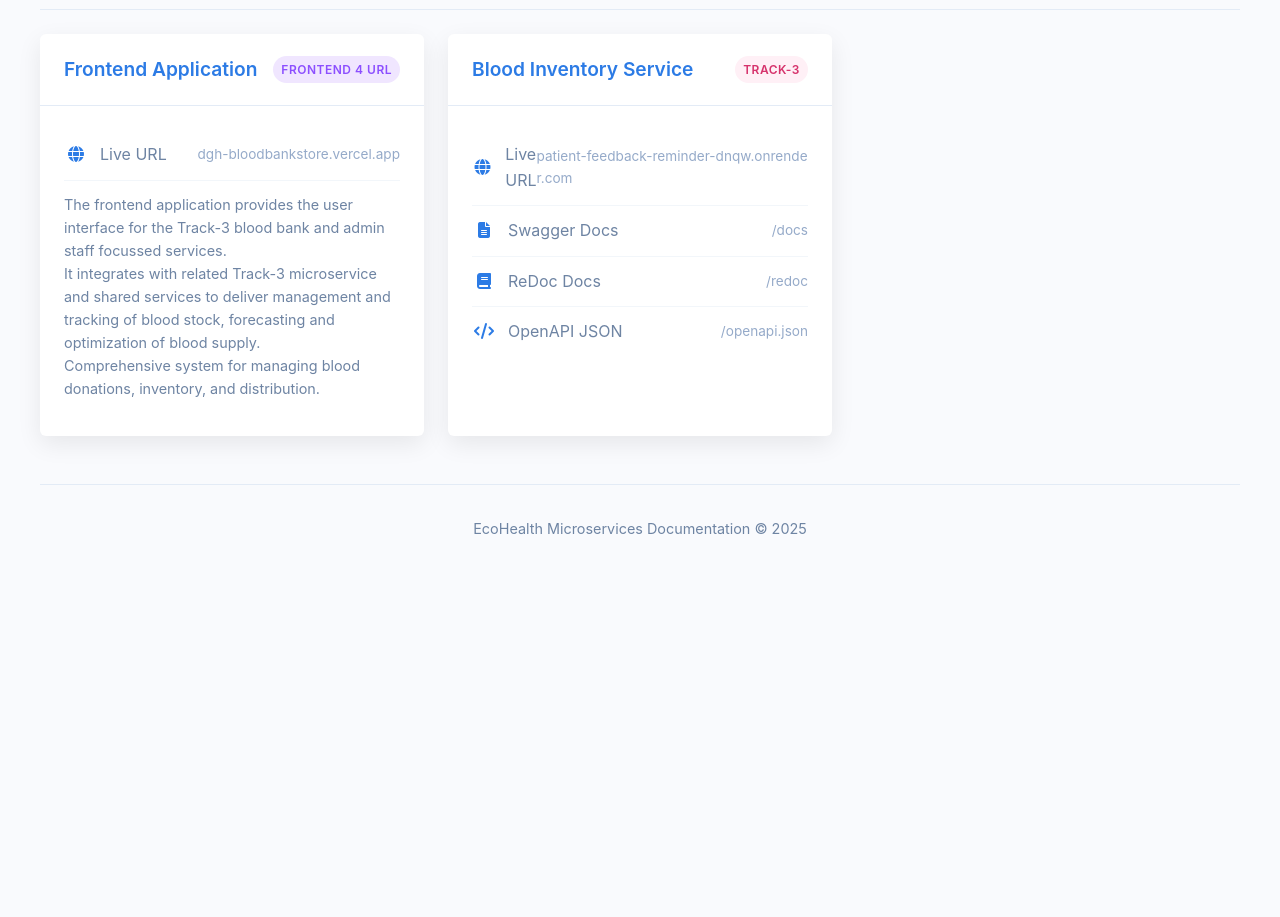
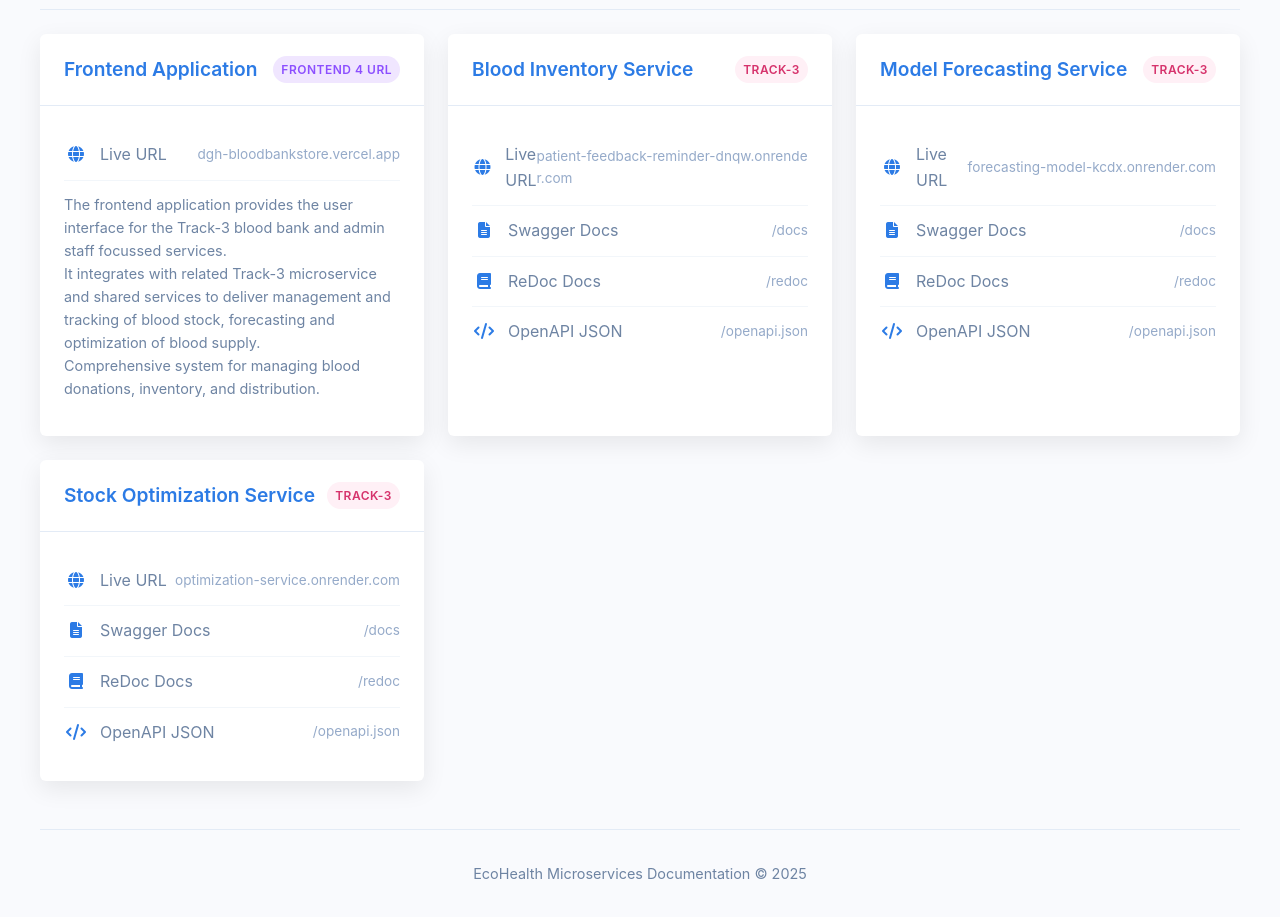
Before and after one commit to tekeufranck681/dgh-microservices, a plain HTML site: page public/index.html in a window 1280 px wide. Shown: the part 2496-3413 px from the top of the page. Before the commit the page ends 3068 px from the top, so only its background shows below. Drawn offline with Linux system fonts and the light colour scheme.

Commit message:
ready to deploy part 3

```diff
--- a/public/index.html
+++ b/public/index.html
@@ -832,6 +832,108 @@
             </div>
           </div>
 
+
+
+
+          <!-- Model Forecasting Service -->
+          <div class="service-card">
+            <div class="card-header">
+              <h3 class="service-name">Model Forecasting Service</h3>
+              <span class="service-tag tag-track3">Track-3</span>
+            </div>
+            <div class="card-body">
+              <a
+                href="https://forecasting-model-kcdx.onrender.com"
+                target="_blank"
+                class="service-link"
+              >
+                <span class="link-icon"><i class="fas fa-globe"></i></span>
+                <span class="link-text">Live URL</span>
+                <span class="link-url"
+                  >forecasting-model-kcdx.onrender.com</span
+                >
+              </a>
+              <a
+                href="https://forecasting-model-kcdx.onrender.com/docs"
+                target="_blank"
+                class="service-link"
+              >
+                <span class="link-icon"><i class="fas fa-file-alt"></i></span>
+                <span class="link-text">Swagger Docs</span>
+                <span class="link-url">/docs</span>
+              </a>
+              <a
+                href="https://forecasting-model-kcdx.onrender.com/redoc"
+                target="_blank"
+                class="service-link"
+              >
+                <span class="link-icon"><i class="fas fa-book"></i></span>
+                <span class="link-text">ReDoc Docs</span>
+                <span class="link-url">/redoc</span>
+              </a>
+              <a
+                href="https://forecasting-model-kcdx.onrender.com/openapi.json"
+                target="_blank"
+                class="service-link"
+              >
+                <span class="link-icon"><i class="fas fa-code"></i></span>
+                <span class="link-text">OpenAPI JSON</span>
+                <span class="link-url">/openapi.json</span>
+              </a>
+            </div>
+          </div>
+
+
+          <!-- Stock Optimization Service -->
+          <div class="service-card">
+            <div class="card-header">
+              <h3 class="service-name">Stock Optimization Service</h3>
+              <span class="service-tag tag-track3">Track-3</span>
+            </div>
+            <div class="card-body">
+              <a
+                href="https://optimization-service.onrender.com"
+                target="_blank"
+                class="service-link"
+              >
+                <span class="link-icon"><i class="fas fa-globe"></i></span>
+                <span class="link-text">Live URL</span>
+                <span class="link-url"
+                  >optimization-service.onrender.com</span
+                >
+              </a>
+              <a
+                href="https://optimization-service.onrender.com/docs"
+                target="_blank"
+                class="service-link"
+              >
+                <span class="link-icon"><i class="fas fa-file-alt"></i></span>
+                <span class="link-text">Swagger Docs</span>
+                <span class="link-url">/docs</span>
+              </a>
+              <a
+                href="https://optimization-service.onrender.com/redoc"
+                target="_blank"
+                class="service-link"
+              >
+                <span class="link-icon"><i class="fas fa-book"></i></span>
+                <span class="link-text">ReDoc Docs</span>
+                <span class="link-url">/redoc</span>
+              </a>
+              <a
+                href="https://optimization-service.onrender.com/openapi.json"
+                target="_blank"
+                class="service-link"
+              >
+                <span class="link-icon"><i class="fas fa-code"></i></span>
+                <span class="link-text">OpenAPI JSON</span>
+                <span class="link-url">/openapi.json</span>
+              </a>
+            </div>
+          </div>
+
+
+
         </div>
       </section>
 
```
